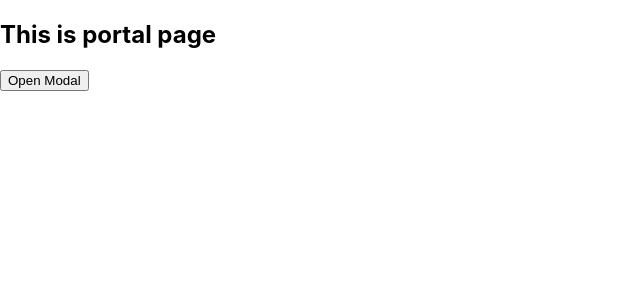
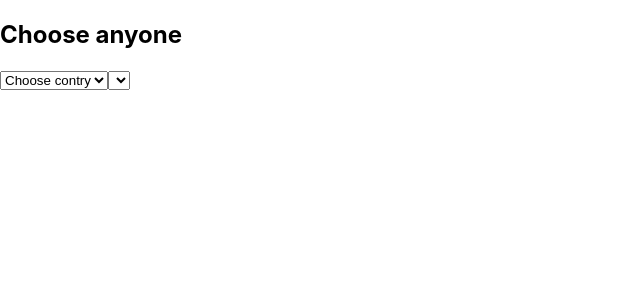
Before and after one commit to Sweenkhan/react-projects, a React (Create React App) app: page / in a window 1280 px wide. Shown: the top 300 px of the page, without its empty margins (0-640 px from the left). Built offline with nearby package versions, Linux system fonts and the light colour scheme.

Commit message:
first interviewd questio solved

```diff
--- a/src/index.js
+++ b/src/index.js
@@ -1,7 +1,8 @@
 import React from 'react';
 import ReactDOM from 'react-dom/client';
 import './index.css';
-import Portal from './portal/Portal';
+import App from "./interview/App"
+// import Portal from './portal/Portal';
 // import App from "./checkyCity/App"
 // import App from "./useEffect/App"
 // import App from "./netflix/App"
@@ -15,5 +16,5 @@ import Portal from './portal/Portal';
 
 const root = ReactDOM.createRoot(document.getElementById('root'));
 root.render(
-    <Portal />
+    <App />
 );
--- /dev/null
+++ b/src/interview/App.jsx
@@ -0,0 +1,48 @@
+import React, { useState } from 'react'
+
+function App() {
+
+    const contries = [
+        {name: "India", code: "IN", city: ["new delhi", "mumbai"]},
+        {name: "Pakistan", code: "PK", city: ["karachi", "lahore"]},
+        {name: "Bangladesh", code: "BG", city: ["daka", "imphal"]}
+    ]
+
+
+    const [selectedValue, setSelectedValue] = useState("")
+    // const [index, setIndex] = useState(0)
+
+ console.log(selectedValue)
+    // function handleInput(e) {
+    //     e.preventDefault();
+    //        console.log(e.target.value)
+    //        setIndex(index)
+    //        console.log("how are u")
+    // }
+
+  return (
+    <div className='container'>
+        <h2>Choose anyone</h2>
+
+        <select onChange={e => setSelectedValue(e.target.value)}  defaultValue="placeholder" >
+        <option value="placeholder" disabled>Choose contry</option>
+        {
+            contries.map((contry, index) => {
+                return <option key={index}  value={index}>{contry.name}</option>
+            })
+        }
+        </select>
+
+        {/* chosse city */}
+            <select>
+        {
+         selectedValue &&   contries[selectedValue].city.map((citi, index) =>{
+             return <option key={index}>{citi}</option>
+           })
+        }
+            </select>
+    </div>
+  )
+}
+
+export default App
```
